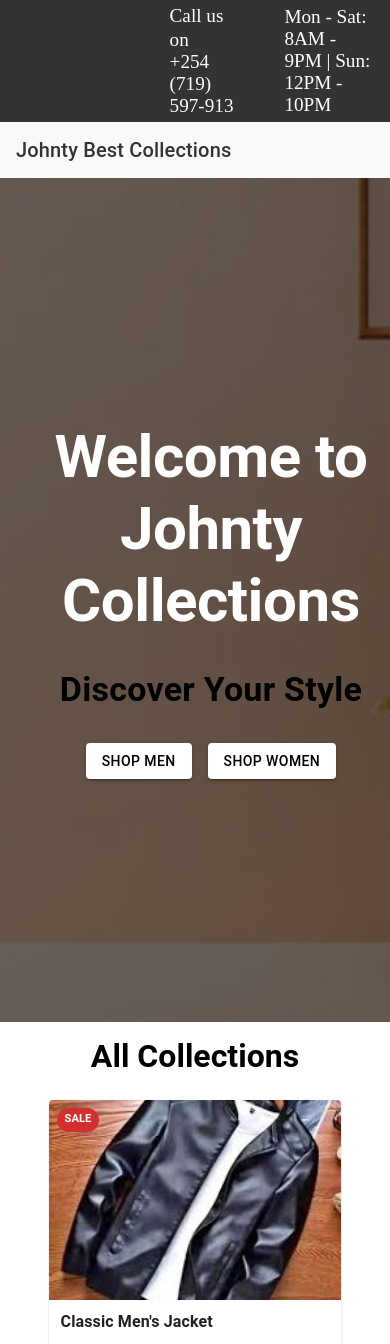
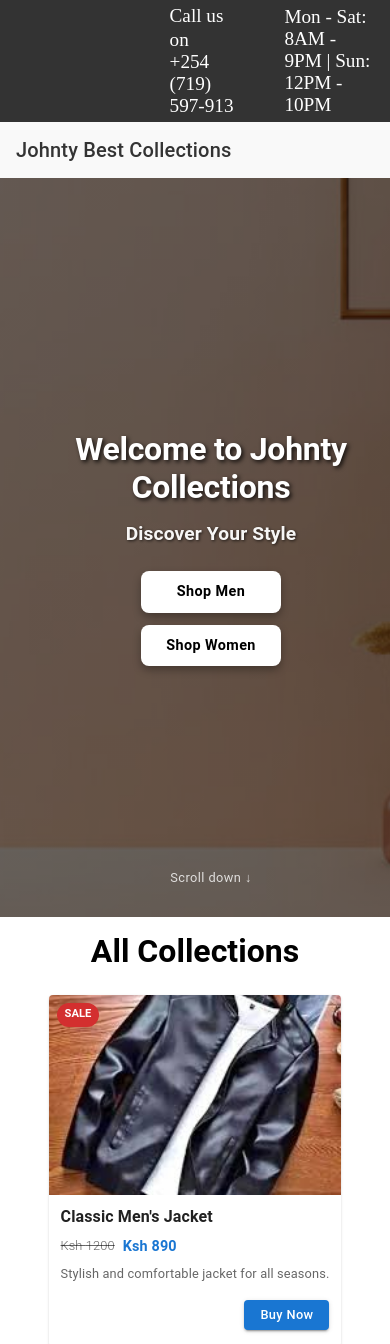
Before and after one commit to mosesmbuthia/jb-collections, a React (Vite) app: page / in a window 390 px wide. Shown: the top 1344 px of the page. Built offline with nearby package versions, Linux system fonts and the light colour scheme; some icons are missing.

Commit message:
Improved responsiveness on herosection

```diff
--- a/src/components/herosection/herosection.jsx
+++ b/src/components/herosection/herosection.jsx
@@ -1,11 +1,12 @@
 import { Box, Button, Typography } from "@mui/material";
+import { Link } from "react-router-dom";
 import bgImag from "../../assets/images/background.jpg";
 
 const HeroSection = () => {
   return (
     <Box
       sx={{
-        height: "100vh",
+        height: { xs: "80vh", sm: "90vh", md: "100vh" },
         width: "100%",
         backgroundImage: `
           linear-gradient(to bottom, rgba(0, 0, 0, 0.6), rgba(0, 0, 0, 0.6)),
@@ -13,38 +14,163 @@ const HeroSection = () => {
         ,
         backgroundSize: "cover",
         backgroundPosition: "center",
+        backgroundRepeat: "no-repeat",
         display: "flex",
         flexDirection: "column",
         justifyContent: "center",
         alignItems: "center",
         color: "white",
         textAlign: "center",
-        px: 2,
+        px: { xs: 2, sm: 3, md: 4 },
+        py: { xs: 4, sm: 6, md: 8 },
+        position: "relative",
+        overflow: "hidden"
       }}
     >
-      <Typography variant="h2" fontWeight="bold" mb={4}>
+
+      <Typography
+        variant="h2"
+        sx={{
+          fontWeight: "bold",
+          mb: { xs: 2, sm: 3, md: 4 },
+          fontSize: {
+            xs: '2rem',
+            sm: '2.5rem',
+            md: '3rem',
+            lg: '3.5rem',
+            xl: '4rem'
+          },
+          lineHeight: { xs: 1.2, sm: 1.3, md: 1.4 },
+          textShadow: '2px 2px 4px rgba(0,0,0,0.8)',
+          maxWidth: '90%'
+        }}
+      >
         Welcome to Johnty Collections
       </Typography>
-      <Typography variant="h4" fontWeight="bold" color="black" mb={4}>
+
+
+      <Typography
+        variant="h4"
+        sx={{
+          fontWeight: "bold",
+          color: "white",
+          mb: { xs: 3, sm: 4, md: 4 },
+          fontSize: {
+            xs: '1.2rem',
+            sm: '1.5rem',
+            md: '2rem',
+            lg: '2.25rem',
+            xl: '2.5rem'
+          },
+          lineHeight: { xs: 1.3, sm: 1.4 },
+          textShadow: '1px 1px 3px rgba(0,0,0,0.7)',
+          maxWidth: '80%',
+          opacity: 0.95
+        }}
+      >
         Discover Your Style
       </Typography>
 
-      <Box display="flex" gap={2}>
+
+      <Box
+        sx={{
+          display: "flex",
+          gap: { xs: 1.5, sm: 2, md: 3 },
+          flexDirection: { xs: 'column', sm: 'row' },
+          alignItems: 'center',
+          justifyContent: 'center',
+          width: '100%',
+          maxWidth: { xs: '280px', sm: '400px', md: '500px' }
+        }}
+      >
         <Button
+          component={Link}
+          to="/men"
           variant="contained"
-          color="primary"
-          sx={{ backgroundColor: "white", color: "black", "&:hover": { backgroundColor: "grey.300" } }}
+          size="large"
+          sx={{
+            backgroundColor: "white",
+            color: "black",
+            fontWeight: 'bold',
+            fontSize: { xs: '0.9rem', sm: '1rem', md: '1.1rem' },
+            px: { xs: 3, sm: 4, md: 5 },
+            py: { xs: 1, sm: 1.5, md: 2 },
+            minWidth: { xs: '140px', sm: '120px', md: '140px' },
+            textTransform: 'none',
+            borderRadius: 2,
+            boxShadow: '0 4px 8px rgba(0,0,0,0.3)',
+            transition: 'all 0.3s ease',
+            "&:hover": {
+              backgroundColor: "grey.200",
+              transform: 'translateY(-2px)',
+              boxShadow: '0 6px 12px rgba(0,0,0,0.4)'
+            }
+          }}
         >
           Shop Men
         </Button>
 
         <Button
+          component={Link}
+          to="/women"
           variant="contained"
-          color="primary"
-          sx={{ backgroundColor: "white", color: "black", "&:hover": { backgroundColor: "grey.300" } }}
+          size="large"
+          sx={{
+            backgroundColor: "white",
+            color: "black",
+            fontWeight: 'bold',
+            fontSize: { xs: '0.9rem', sm: '1rem', md: '1.1rem' },
+            px: { xs: 3, sm: 4, md: 5 },
+            py: { xs: 1, sm: 1.5, md: 2 },
+            minWidth: { xs: '140px', sm: '120px', md: '140px' },
+            textTransform: 'none',
+            borderRadius: 2,
+            boxShadow: '0 4px 8px rgba(0,0,0,0.3)',
+            transition: 'all 0.3s ease',
+            "&:hover": {
+              backgroundColor: "grey.200",
+              transform: 'translateY(-2px)',
+              boxShadow: '0 6px 12px rgba(0,0,0,0.4)'
+            }
+          }}
         >
           Shop Women
         </Button>
+      </Box>
+
+      <Box
+        sx={{
+          position: 'absolute',
+          bottom: { xs: 20, sm: 30, md: 40 },
+          left: '50%',
+          transform: 'translateX(-50%)',
+          display: { xs: 'block', md: 'none' },
+          animation: 'bounce 2s infinite',
+          '@keyframes bounce': {
+            '0%, 20%, 50%, 80%, 100%': {
+              transform: 'translateX(-50%) translateY(0)',
+            },
+            '40%': {
+              transform: 'translateX(-50%) translateY(-10px)',
+            },
+            '60%': {
+              transform: 'translateX(-50%) translateY(-5px)',
+            },
+          }
+        }}
+      >
+        <Typography
+          variant="caption"
+          sx={{
+            color: 'white',
+            opacity: 0.8,
+            fontSize: '0.8rem',
+            textAlign: 'center',
+            display: 'block'
+          }}
+        >
+          Scroll down ↓
+        </Typography>
       </Box>
     </Box>
   );
```
